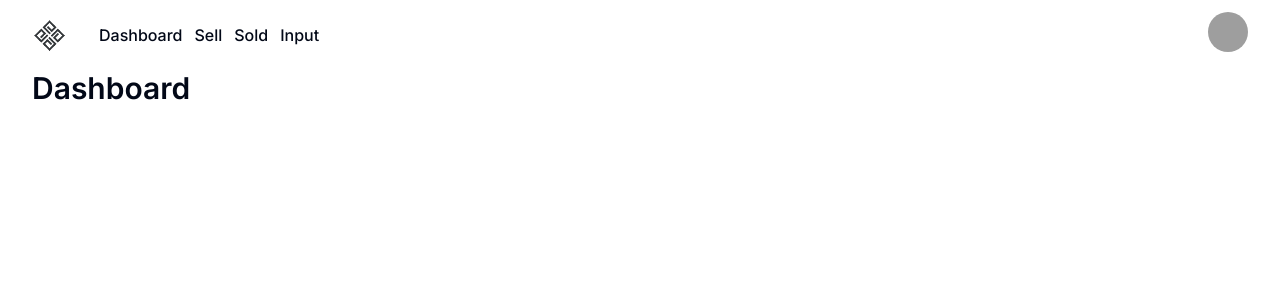
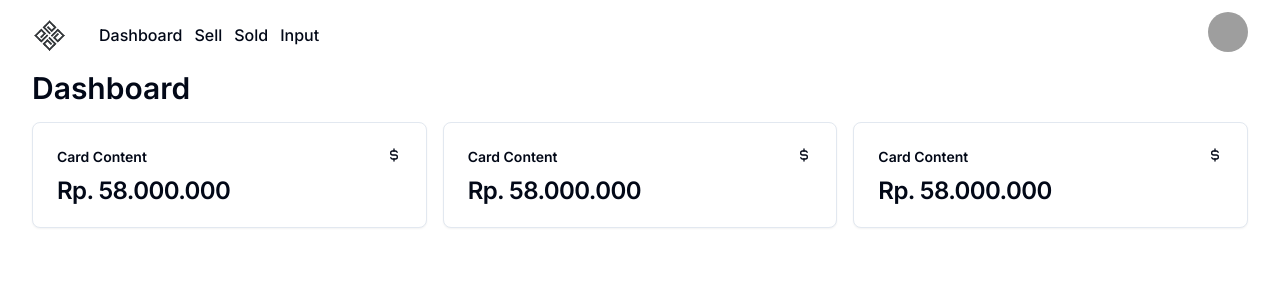
Before and after one commit to yayatooo/Showroom-Frontend, a Next.js app: page / in a window 1280 px wide. Shown: the top 300 px of the page. Built offline with nearby package versions, Linux system fonts and the light colour scheme; grey boxes are pictures that could not be loaded.

Commit message:
add card component

```diff
--- a/app/common/dashboard/page.tsx
+++ b/app/common/dashboard/page.tsx
@@ -1,8 +1,15 @@
-import { MenuBar } from '@/app/ui/MenuBar'
-import React from 'react'
+import { CardDashboard } from "@/app/ui/CardDashboard";
+import React from "react";
 
 export default function Dashboard() {
   return (
-   <h1 className='text-3xl font-semibold'>Dashboard</h1>
-  )
+    <>
+      <h1 className="text-3xl font-semibold">Dashboard</h1>
+      <div className="flex gap-4">
+        <CardDashboard />
+        <CardDashboard />
+        <CardDashboard />
+      </div>
+    </>
+  );
 }
--- /dev/null
+++ b/app/ui/CardDashboard.tsx
@@ -0,0 +1,27 @@
+import React from "react";
+import { TbCurrencyDollar } from "react-icons/tb";
+import {
+  Card,
+  CardContent,
+  CardHeader,
+  CardTitle,
+} from "@/components/ui/card";
+import Image from "next/image";
+
+interface CardProps {
+  children: React.ReactNode;
+}
+
+export const CardDashboard = () => {
+  return (
+    <Card className="w-full my-4 p-6">
+      <CardContent className="p-0 flex justify-between">
+        <p className="font-semibold text-sm">Card Content</p>
+        <p><TbCurrencyDollar /></p>
+      </CardContent>
+      <CardHeader className="pt-3 px-0 pb-0">
+        <CardTitle>Rp. 58.000.000</CardTitle>
+      </CardHeader>
+    </Card>
+  );
+};
--- /dev/null
+++ b/components/ui/card.tsx
@@ -0,0 +1,79 @@
+import * as React from "react"
+
+import { cn } from "@/lib/utils"
+
+const Card = React.forwardRef<
+  HTMLDivElement,
+  React.HTMLAttributes<HTMLDivElement>
+>(({ className, ...props }, ref) => (
+  <div
+    ref={ref}
+    className={cn(
+      "rounded-lg border bg-card text-card-foreground shadow-sm",
+      className
+    )}
+    {...props}
+  />
+))
+Card.displayName = "Card"
+
+const CardHeader = React.forwardRef<
+  HTMLDivElement,
+  React.HTMLAttributes<HTMLDivElement>
+>(({ className, ...props }, ref) => (
+  <div
+    ref={ref}
+    className={cn("flex flex-col space-y-1.5 p-6", className)}
+    {...props}
+  />
+))
+CardHeader.displayName = "CardHeader"
+
+const CardTitle = React.forwardRef<
+  HTMLParagraphElement,
+  React.HTMLAttributes<HTMLHeadingElement>
+>(({ className, ...props }, ref) => (
+  <h3
+    ref={ref}
+    className={cn(
+      "text-2xl font-semibold leading-none tracking-tight",
+      className
+    )}
+    {...props}
+  />
+))
+CardTitle.displayName = "CardTitle"
+
+const CardDescription = React.forwardRef<
+  HTMLParagraphElement,
+  React.HTMLAttributes<HTMLParagraphElement>
+>(({ className, ...props }, ref) => (
+  <p
+    ref={ref}
+    className={cn("text-sm text-muted-foreground", className)}
+    {...props}
+  />
+))
+CardDescription.displayName = "CardDescription"
+
+const CardContent = React.forwardRef<
+  HTMLDivElement,
+  React.HTMLAttributes<HTMLDivElement>
+>(({ className, ...props }, ref) => (
+  <div ref={ref} className={cn("p-6 pt-0", className)} {...props} />
+))
+CardContent.displayName = "CardContent"
+
+const CardFooter = React.forwardRef<
+  HTMLDivElement,
+  React.HTMLAttributes<HTMLDivElement>
+>(({ className, ...props }, ref) => (
+  <div
+    ref={ref}
+    className={cn("flex items-center p-6 pt-0", className)}
+    {...props}
+  />
+))
+CardFooter.displayName = "CardFooter"
+
+export { Card, CardHeader, CardFooter, CardTitle, CardDescription, CardContent }
--- a/package.json
+++ b/package.json
@@ -19,6 +19,7 @@
     "next": "14.1.4",
     "react": "^18",
     "react-dom": "^18",
+    "react-icons": "^5.0.1",
     "tailwind-merge": "^2.2.2",
     "tailwindcss-animate": "^1.0.7"
   },
```
Also changed, not shown: app/ui/Logo.tsx (+8 -6 lines), 1 other file (tests, documents, lock files or other folders).
